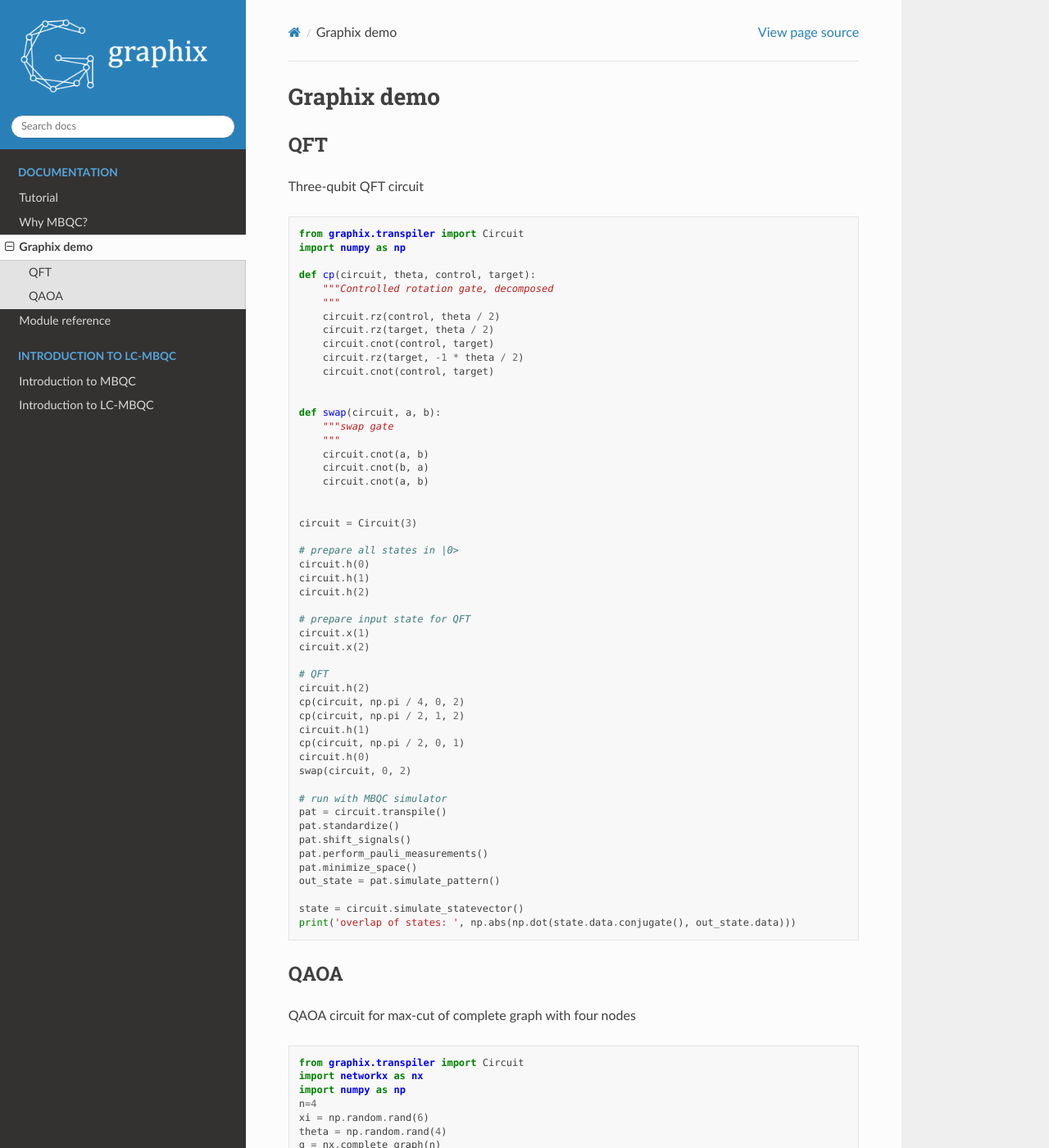
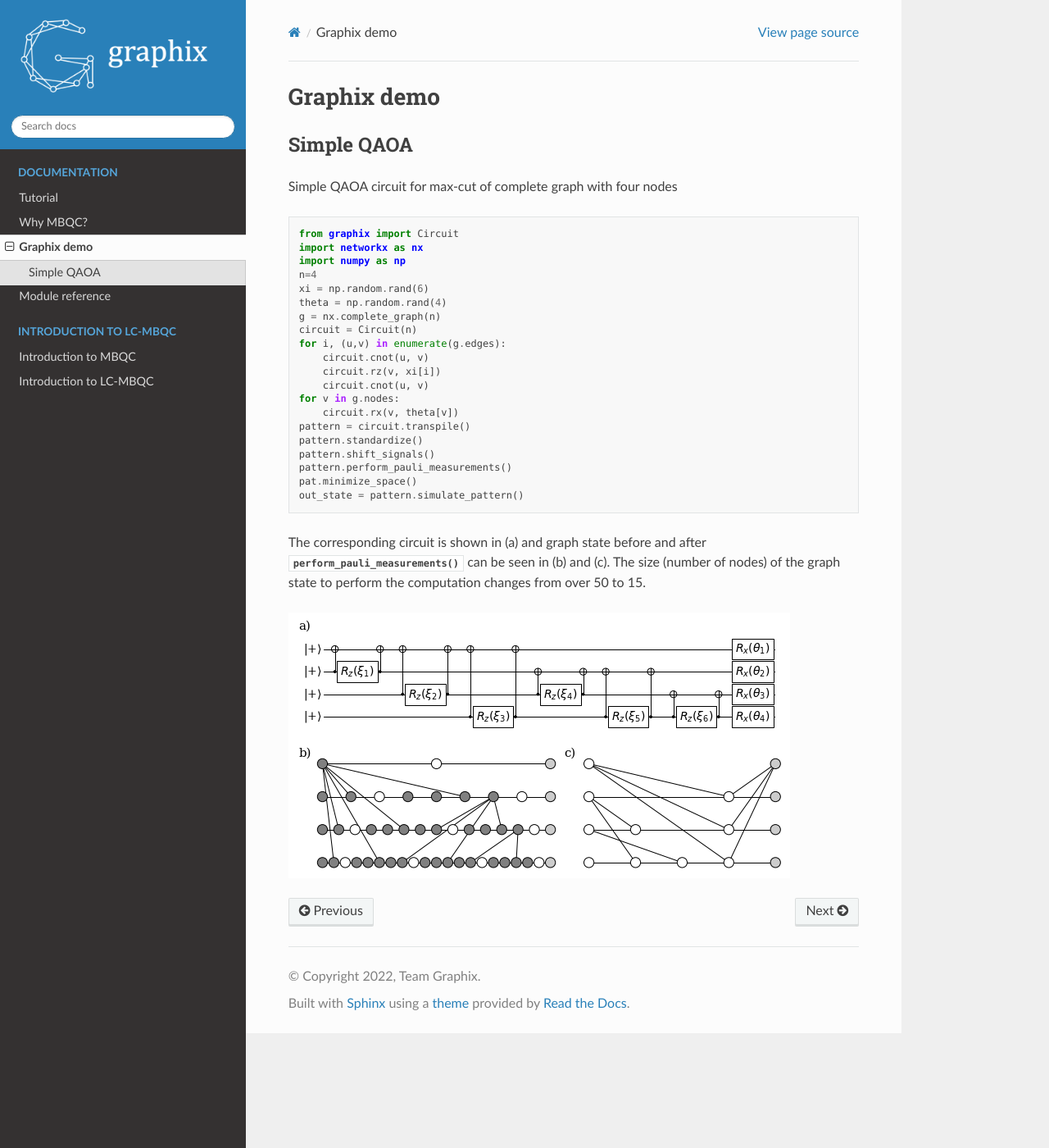
Before and after one commit to TeamGraphix/graphix, a Sphinx documentation site: the page built from docs/source/algorithms.rst, in a window 1280 px wide and 1400 px high. Shown: the whole window at 82% size. Built offline with Sphinx 7.4.7 and the Read the Docs theme 2.0.0, drawn with Linux system fonts in a browser that asks for light colours.

Commit message:
Add demo, bump version

```diff
--- a/docs/source/algorithms.rst
+++ b/docs/source/algorithms.rst
@@ -1,73 +1,14 @@
 Graphix demo
 ============
 
-QFT
----
+Simple QAOA
+-----------
 
-Three-qubit QFT circuit
+Simple QAOA circuit for max-cut of complete graph with four nodes
 
 .. code-block:: python
 
-    from graphix.transpiler import Circuit
-    import numpy as np
-
-    def cp(circuit, theta, control, target):
-        """Controlled rotation gate, decomposed
-        """
-        circuit.rz(control, theta / 2)
-        circuit.rz(target, theta / 2)
-        circuit.cnot(control, target)
-        circuit.rz(target, -1 * theta / 2)
-        circuit.cnot(control, target)
-
-
-    def swap(circuit, a, b):
-        """swap gate
-        """
-        circuit.cnot(a, b)
-        circuit.cnot(b, a)
-        circuit.cnot(a, b)
-
-
-    circuit = Circuit(3)
-
-    # prepare all states in |0>
-    circuit.h(0)
-    circuit.h(1)
-    circuit.h(2)
-
-    # prepare input state for QFT
-    circuit.x(1)
-    circuit.x(2)
-
-    # QFT
-    circuit.h(2)
-    cp(circuit, np.pi / 4, 0, 2)
-    cp(circuit, np.pi / 2, 1, 2)
-    circuit.h(1)
-    cp(circuit, np.pi / 2, 0, 1)
-    circuit.h(0)
-    swap(circuit, 0, 2)
-
-    # run with MBQC simulator
-    pat = circuit.transpile()
-    pat.standardize()
-    pat.shift_signals()
-    pat.perform_pauli_measurements()
-    pat.minimize_space()
-    out_state = pat.simulate_pattern()
-
-    state = circuit.simulate_statevector()
-    print('overlap of states: ', np.abs(np.dot(state.data.conjugate(), out_state.data)))
-
-QAOA
-----
-
-QAOA circuit for max-cut of complete graph with four nodes
-
-.. code-block:: python
-
-    from graphix.transpiler import Circuit
+    from graphix import Circuit
     import networkx as nx
     import numpy as np
     n=4
@@ -87,3 +28,10 @@ QAOA circuit for max-cut of complete graph with four nodes
     pattern.perform_pauli_measurements()
     pat.minimize_space()
     out_state = pattern.simulate_pattern()
+
+The corresponding circuit is shown in (a) and graph state before and after :meth:`~graphix.Pattern.perform_pauli_measurements` can be seen in (b) and (c).
+The size (number of nodes) of the graph state to perform the computation changes from over 50 to 15.
+
+.. figure:: ./../imgs/qaoa.png
+   :scale: 100 %
+   :alt: resource state to perform computation before and after perform_pauli_measurements().
--- a/graphix/version.py
+++ b/graphix/version.py
@@ -1 +1 @@
-__version__ = "0.1.1"
+__version__ = "0.1.2"
--- a/setup.py
+++ b/setup.py
@@ -18,7 +18,7 @@ info = {
     "maintainer": "Shinichi Sunami",
     "maintainer_email": "shinichi.sunami@gmail.com",
     "license": "Apache License 2.0",
-    "description": "optimize and simulate measurement-based quantum computation",
+    "description": "Optimize and simulate measurement-based quantum computation",
     "long_description": long_description,
     "long_description_content_type": "text/markdown",
     "url": "https://graphix.readthedocs.io",
@@ -27,7 +27,9 @@ info = {
         "Development Status :: 4 - Beta",
         "Environment :: Console",
         "Intended Audience :: Science/Research",
-        "Programming Language :: Python :: 3",
+        "Programming Language :: Python :: 3.8",
+        "Programming Language :: Python :: 3.9",
+        "Programming Language :: Python :: 3.10",
         "License :: OSI Approved :: Apache Software License",
         "Operating System :: OS Independent",
         "Topic :: Scientific/Engineering :: Physics",
```
Also changed, not shown: README.md (+5 -1 lines), docs/imgs/qaoa.png (added), 1 other file.
